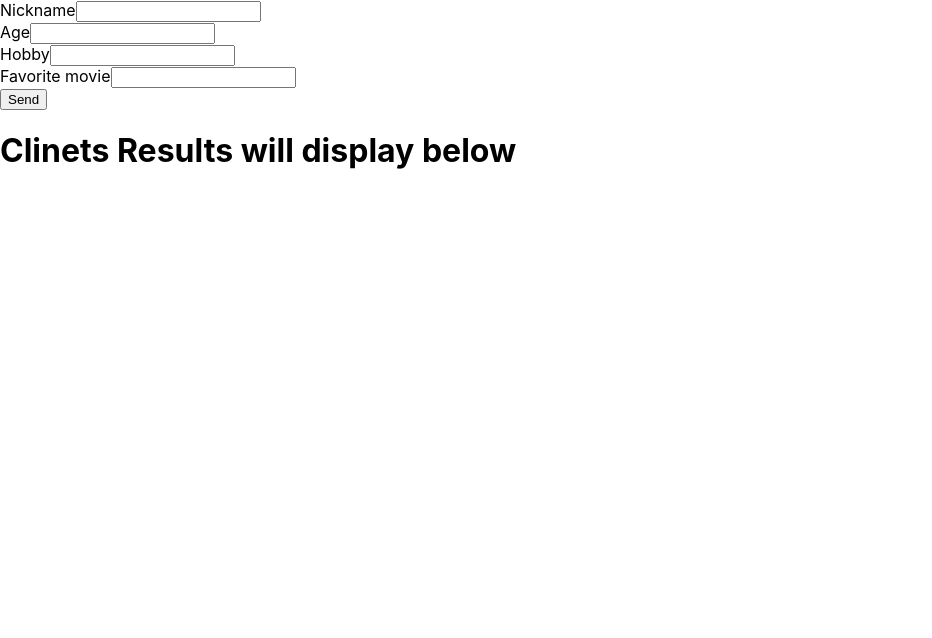
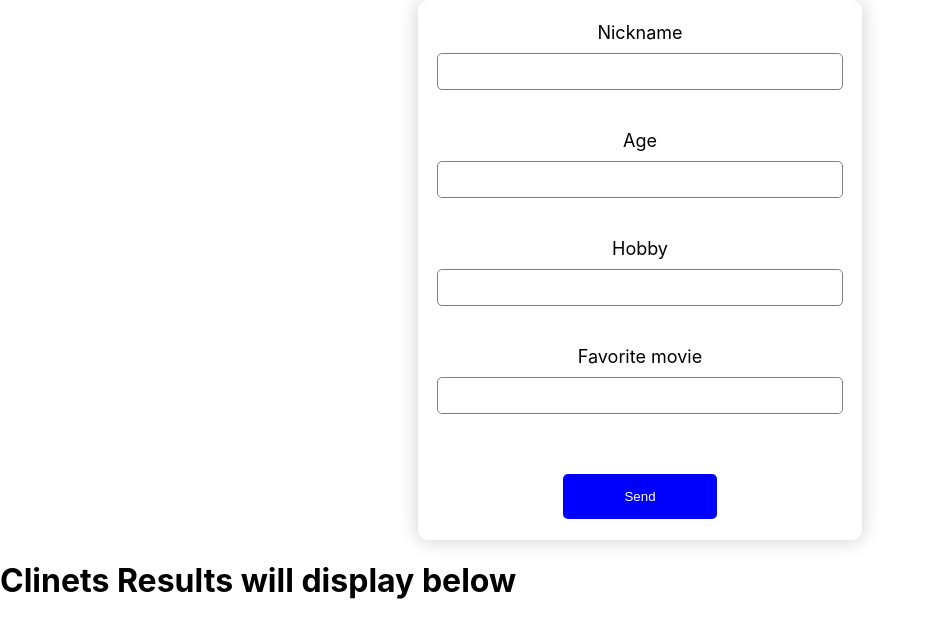
Before and after one commit to Raziel-Hilou/DataForm, a React (Create React App) app in the folder frontend/: page / in a window 1280 px wide. Shown: the top 638 px of the page, without its empty margins (0-932 px from the left). Built offline with nearby package versions, Linux system fonts and the light colour scheme.

Commit message:
Create 'Form' style (css)

```diff
--- /dev/null
+++ b/frontend/src/Components/Form.css
@@ -0,0 +1,43 @@
+form {
+    display: flex;
+    flex-direction: column;
+    align-items: center;
+    justify-content: center;
+    height: 60vh;
+    width: 30%;
+    margin: 0 auto;
+    background-color: white;
+    box-shadow: 0px 0px 20px 0px rgba(0, 0, 0, 0.2);
+    border-radius: 10px;
+    padding: 30px;
+}
+
+label {
+    font-size: 18px;
+    margin-bottom: 10px;
+    text-align: center;
+}
+
+input[type="text"], input[type="number"] {
+    margin-bottom: 20px;
+    width: 100%;
+    text-align: center;
+    padding: 10px;
+    border-radius: 5px;
+    border: 1px solid gray;
+}
+
+button[type="submit"] {
+    background-color: blue;
+    color: white;
+    padding: 15px;
+    border-radius: 5px;
+    border: none;
+    cursor: pointer;
+    margin-top: 20px;
+    width: 40%;
+}
+
+button[type="submit"]:hover {
+    background-color: lightblue;
+}
--- a/frontend/src/Components/Form.js
+++ b/frontend/src/Components/Form.js
@@ -1,4 +1,6 @@
 import { useState } from "react";
+import "./Form.css";
+
 import axios from "axios";
 
 function Form()
```
